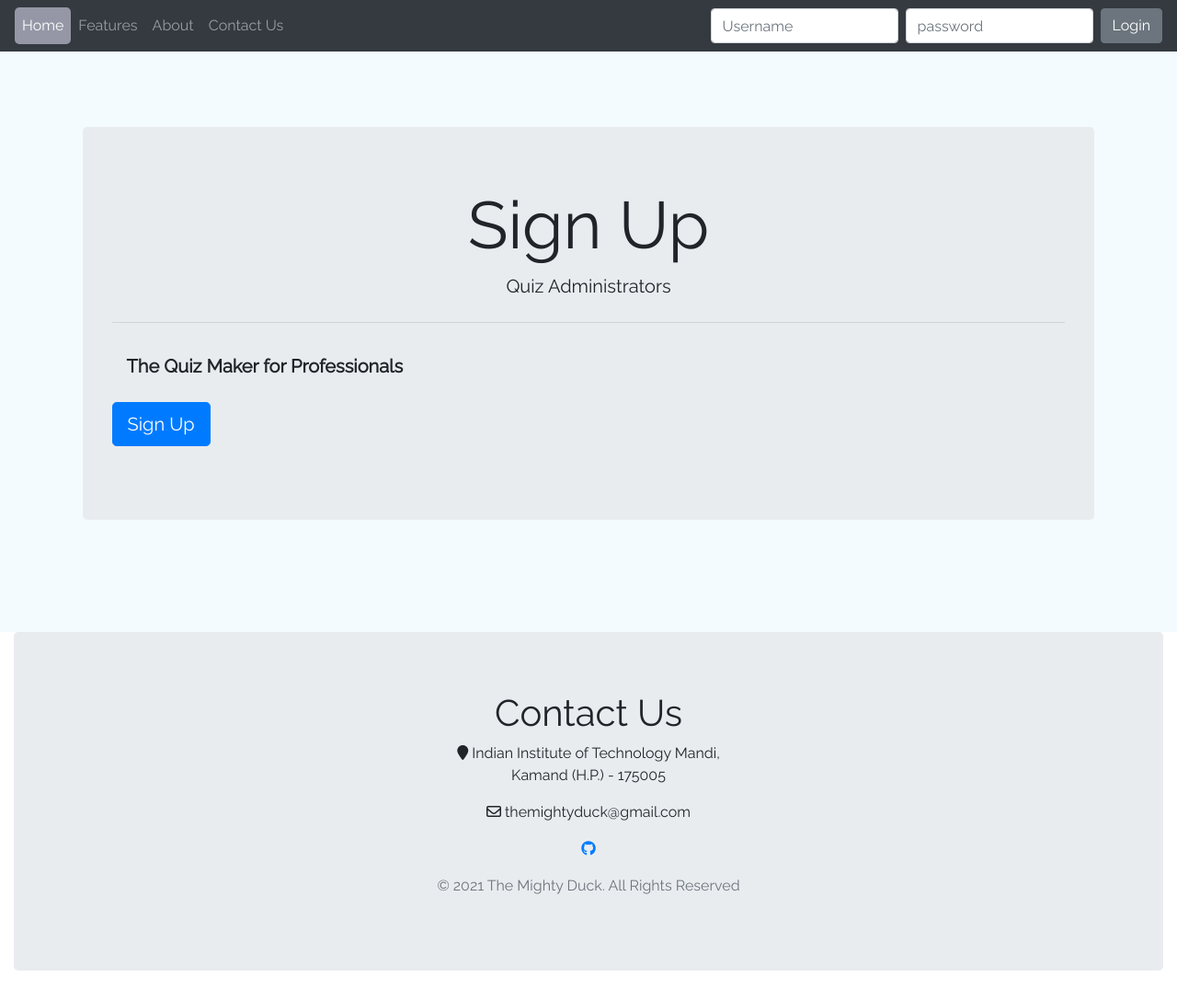
After one commit to tusharrao198/themightyduck, a Django app: page /signup/ in a window 1280 px wide. The commit adds this page. Shown: the whole page at 92% size. Run offline with Django 3.2, Linux system fonts and the light colour scheme; data comes from the database, SQL or seed files in the repository; both versions use the stored data as it was after the commit; some libraries are stand-ins or nearby versions.

Commit message:
mid-term changes

```diff
--- a/eduapp/templates/eduapp/_navbar.html
+++ b/eduapp/templates/eduapp/_navbar.html
@@ -1,26 +1,34 @@
 {% load static %}
 
 <header id="header" class="fixed-top">
-    <div class="container d-flex align-items-center">
-        <nav class="navbar navbar-b navbar-trans navbar-expand-md fixed-top bg-dark" id="mainNav">
-            <a class="navbar-brand mr-auto" href="{% url 'covid-home' %}">COVID | {{title}}</a>
-            <div class="container">
-                <div class="ml-auto mr-5">
-                    <button class="navbar-toggler toggle-button" type="button" data-toggle="collapse" data-target="#navbarDefault" aria-controls="navbarDefault" aria-expanded="false" aria-label="Toggle navigation">
-                        <div class="animated-icon"><span></span><span></span><span></span></div>
+
+    <nav class="navbar navbar-expand-lg navbar-dark bg-dark">
+  <button class="navbar-toggler" type="button" data-toggle="collapse" data-target="#navbarColor02" aria-controls="navbarColor02" aria-expanded="false" aria-label="Toggle navigation">
+    <span class="navbar-toggler-icon"></span>
   </button>
-                </div>
-                <div class="navbar-collapse collapse"  id="navbarDefault">
-                    <ul class="navbar-nav ml-auto">
-                        <li class="nav-item {{home}}">
-                            <a class="nav-link" href={% url 'covid-home' %}>HOME</a>
+
+  <div class="collapse navbar-collapse" id="navbarColor02">
+    <ul class="navbar-nav mr-auto">
+      <li class="nav-item active">
+        <a class="nav-link" href="#">Home
+          <span class="sr-only">(current)</span>
+        </a>
       </li>
-                        <li class="nav-item {{home}}">
-                            <a class="nav-link" href={% url 'district' %}>CASES | District</a>
+      <li class="nav-item">
+        <a class="nav-link" href="#">Features</a>
+      </li>
+      <li class="nav-item">
+        <a class="nav-link" href="#">About</a>
+      </li>
+      <li class="nav-item">
+        <a class="nav-link" href="#">Contact Us</a>
       </li>
     </ul>
-                </div>
+    <form class="form-inline my-2 my-lg-0">
+      <input class="form-control mr-sm-2" type="text" placeholder="Username">
+      <input class="form-control mr-sm-2" type="text" placeholder="password">
+      <button class="btn btn-secondary my-2 my-sm-0" type="submit">Login</button>
+    </form>
   </div>
 </nav>
-    </div>
 </header>
--- a/eduapp/templates/eduapp/base.html
+++ b/eduapp/templates/eduapp/base.html
@@ -30,7 +30,7 @@
     <link
       rel="stylesheet"
       type="text/css"
-      href="{% static 'covidtracker/css/style.css' %}"
+      href="{% static 'eduapp/css/style.css' %}"
     />
     <!-- Custom fonts -->
     <link rel="preconnect" href="https://fonts.gstatic.com" />
@@ -48,6 +48,46 @@
     />
   </head>
   <body>
-    {% block content %} {% endblock %}
+    {% block navbar %} {% include '_navbar.html' %} {% endblock %} {% block content %} {% endblock %}
+    <!-- Back-to-top-button -->
+    <a href="#" class="back-to-top"
+      ><i class="fa fa-chevron-up" aria-hidden="true"></i>
+    </a>
+    <!-- JS -->
+    <script
+      src="https://code.jquery.com/jquery-3.5.1.js"
+      integrity="sha256-QWo7LDvxbWT2tbbQ97B53yJnYU3WhH/C8ycbRAkjPDc="
+      crossorigin="anonymous"
+    ></script>
+    <script
+      src="https://code.jquery.com/jquery-3.5.1.min.js"
+      integrity="sha256-9/aliU8dGd2tb6OSsuzixeV4y/faTqgFtohetphbbj0="
+      crossorigin="anonymous"
+    ></script>
+    <script src="https://kit.fontawesome.com/15821859f9.js" crossorigin="anonymous"></script>
+    <script
+      src="https://cdnjs.cloudflare.com/ajax/libs/jquery-easing/1.4.1/jquery.easing.js"
+      integrity="sha512-xq+0+dRhI6SZOh+lDnMJEju2p2YPINflJLcYrRAsIMaXnJi6/V3lppCMCYsB2MLeF2E93r+fVo0MioY90pNzpw=="
+      crossorigin="anonymous"
+    ></script>
+    <script
+      src="https://cdn.jsdelivr.net/npm/popper.js@1.16.1/dist/umd/popper.min.js"
+      integrity="sha384-9/reFTGAW83EW2RDu2S0VKaIzap3H66lZH81PoYlFhbGU+6BZp6G7niu735Sk7lN"
+      crossorigin="anonymous"
+    ></script>
+    <script
+      src="https://stackpath.bootstrapcdn.com/bootstrap/4.5.2/js/bootstrap.min.js"
+      integrity="sha384-B4gt1jrGC7Jh4AgTPSdUtOBvfO8shuf57BaghqFfPlYxofvL8/KUEfYiJOMMV+rV"
+      crossorigin="anonymous"
+    ></script>
+    <script
+      src="https://cdn.jsdelivr.net/npm/bootstrap@4.5.3/dist/js/bootstrap.min.js"
+      integrity="sha384-w1Q4orYjBQndcko6MimVbzY0tgp4pWB4lZ7lr30WKz0vr/aWKhXdBNmNb5D92v7s"
+      crossorigin="anonymous"
+    ></script>
+    <!-- custom JS -->
+    <script src="{% static 'eduapp/js/script.js' %}"></script>
+    {% block script %}{% endblock %}
+    {% block footer %} {% include 'footer.html' %} {% endblock %}
   </body>
 </html>
--- /dev/null
+++ b/eduapp/templates/eduapp/footer.html
@@ -0,0 +1,16 @@
+{% load static %}
+
+<footer id="footer" class="container-fluid mainDiv">
+    <div class="textFooter jumbotron">
+      <div class="smallScreen">
+        <div class="contactUs text-center">
+          <h1>Contact Us</h1>
+          <p><i class="fas fa-map-marker"></i> Indian Institute of Technology Mandi,<br>Kamand (H.P.) - 175005</p>
+          <p><i class="far fa-envelope"></i> themightyduck@gmail.com</p>
+        </div>
+      </div>
+      <p class="text-center"><span class="git"><a href="https://github.com/tusharrao198/themighyduck"><i class="fab fa-github"></i></a></span></p>
+    <p class="text-muted text-center">&#169; 2021 The Mighty Duck. All Rights Reserved</p>
+    </div>
+  </footer>
+  <script src="main.js"></script>
--- /dev/null
+++ b/eduapp/templates/eduapp/signup.html
@@ -0,0 +1,13 @@
+{% extends 'eduapp/base.html' %} {% load static %} {% block content %}
+<div class="section-bg mt-5" id="introduction">
+	<div class="jumbotron">
+		<h1 class="display-3 text-center">Sign Up</h1>
+		<p class="lead text-center">Quiz Administrators</p>
+		<hr class="my-4">
+		<p class="btn-lg"><strong>The Quiz Maker for Professionals</strong></p>
+		<p class="lead">
+		<a class="btn btn-primary btn-lg" href="{% url 'home' %}" role="button">Sign Up</a>
+		</p>
+	</div>
+</div>
+{% endblock %}
--- a/eduapp/urls.py
+++ b/eduapp/urls.py
@@ -4,5 +4,6 @@ from .views import *
 
 urlpatterns = [
     path("", views.home, name="home"),
+    path("signup/",views.signup, name="signup"),
 
 ]
--- a/eduapp/views.py
+++ b/eduapp/views.py
@@ -10,5 +10,17 @@ def home(request):
         "name" : query.name,
         "desc": query.description,
         "time": query.time_created,
+        "title": "Home",
     }
     return render(request, 'eduapp/home.html', context)
+def signup(request):
+    query = Quiz.objects.all()
+    print("QUERY",query)
+    query=query[0]
+    context = {
+        "name" : query.name,
+        "desc": query.description,
+        "time": query.time_created,
+        "title": "Home",
+    }
+    return render(request, 'eduapp/signup.html', context)
```
Also changed, not shown: eduapp/templates/eduapp/home.html (+10 -5 lines), db.sqlite3. Lines whose indentation alone changed are shown as unchanged.
